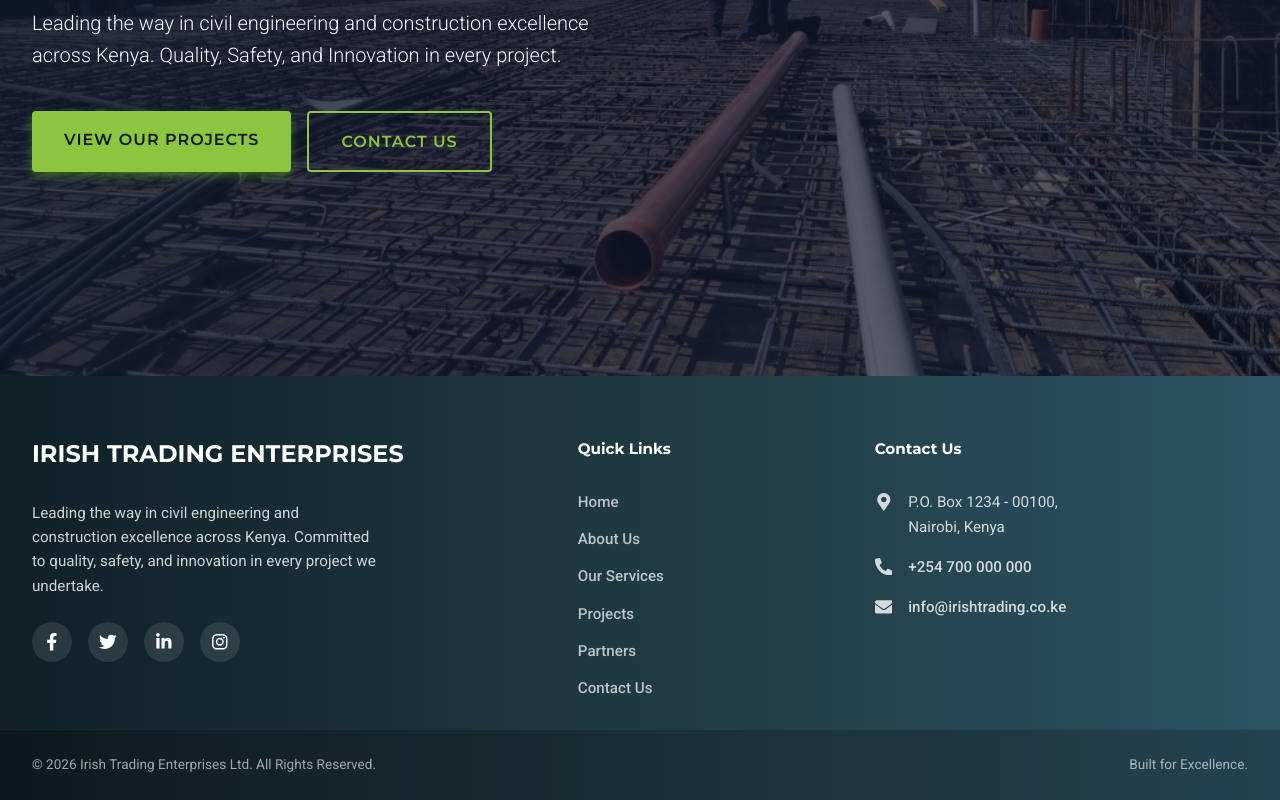
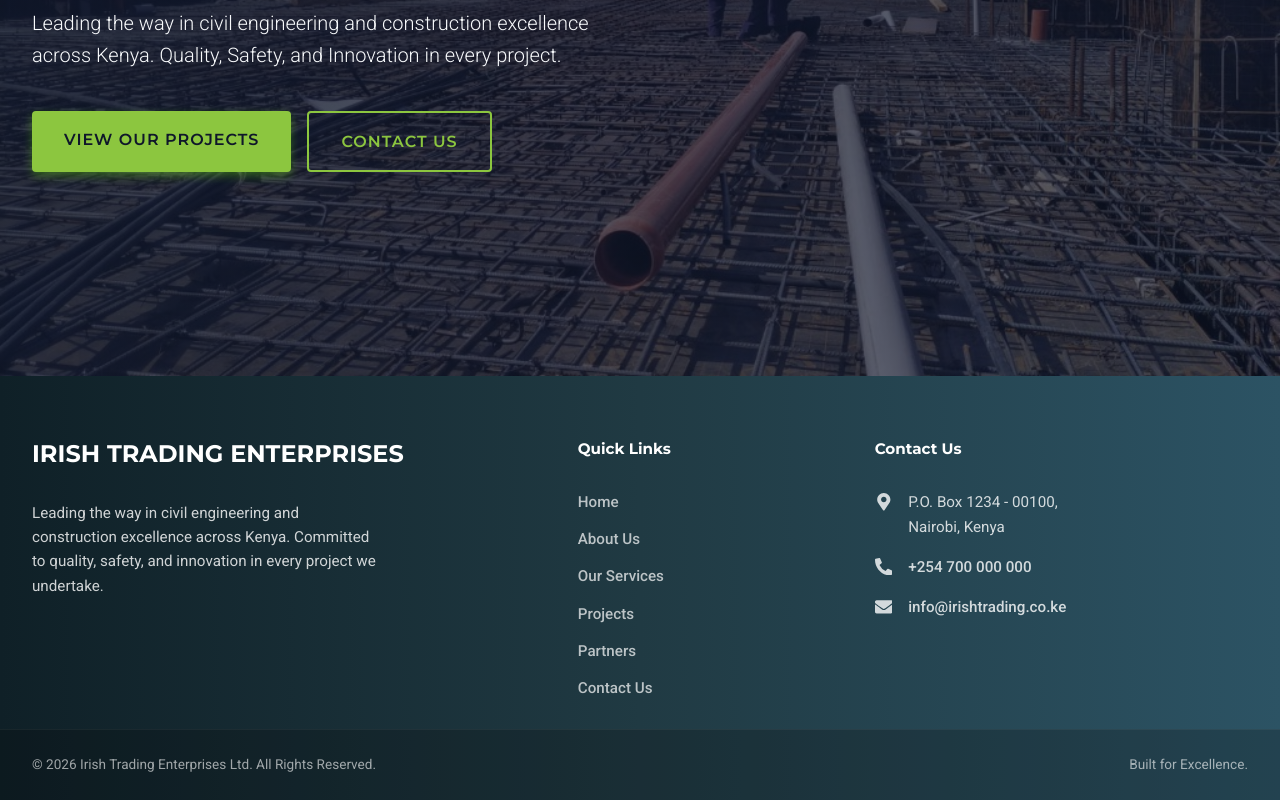
Before and after one commit to sharlmon/IrishTradingSite, a React (Vite) app: page / in a window 1280 px wide. Shown: the part 424-1224 px from the top of the page. Built offline with nearby package versions, Linux system fonts and the light colour scheme.

Commit message:
Remove social icons and fix header overlap

```diff
--- a/src/components/Footer.jsx
+++ b/src/components/Footer.jsx
@@ -1,6 +1,6 @@
 import React from 'react';
 import { Link } from 'react-router-dom';
-import { FaPhoneAlt, FaEnvelope, FaMapMarkerAlt, FaFacebookF, FaTwitter, FaLinkedinIn, FaInstagram } from 'react-icons/fa';
+import { FaPhoneAlt, FaEnvelope, FaMapMarkerAlt } from 'react-icons/fa';
 import '../styles/Footer.css';
 import logo from '../assets/logo.png'; // Updated to use existing logo
 
@@ -17,10 +17,7 @@ const Footer = () => {
                         Committed to quality, safety, and innovation in every project we undertake.
                     </p>
                     <div className="social-links">
-                        <a href="#" className="social-icon" aria-label="Facebook"><FaFacebookF /></a>
-                        <a href="#" className="social-icon" aria-label="Twitter"><FaTwitter /></a>
-                        <a href="#" className="social-icon" aria-label="LinkedIn"><FaLinkedinIn /></a>
-                        <a href="#" className="social-icon" aria-label="Instagram"><FaInstagram /></a>
+                        {/* Social icons removed as per user request */}
                     </div>
                 </div>
 
--- a/src/styles/index.css
+++ b/src/styles/index.css
@@ -44,6 +44,8 @@
 
 html {
   scroll-behavior: smooth;
+  scroll-padding-top: 100px;
+  /* Fix for fixed header overlapping content */
 }
 
 body {
```
